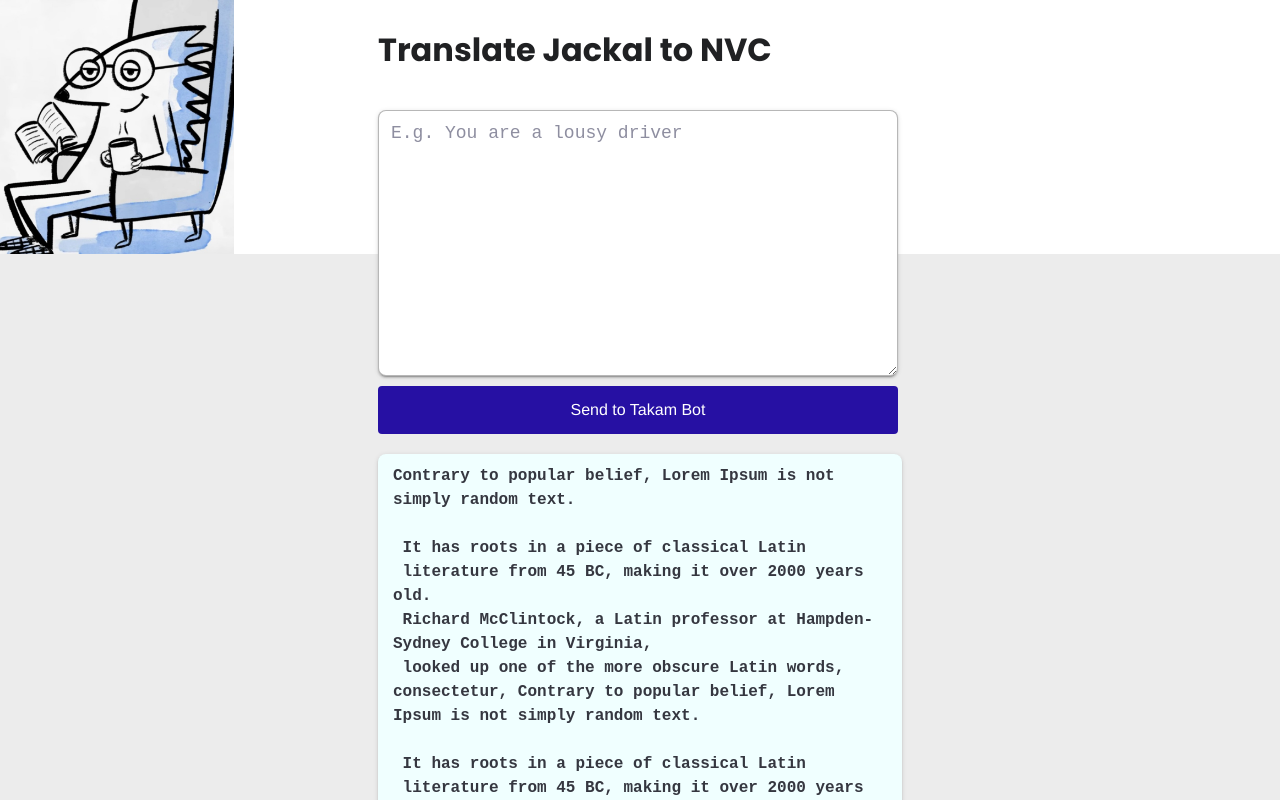
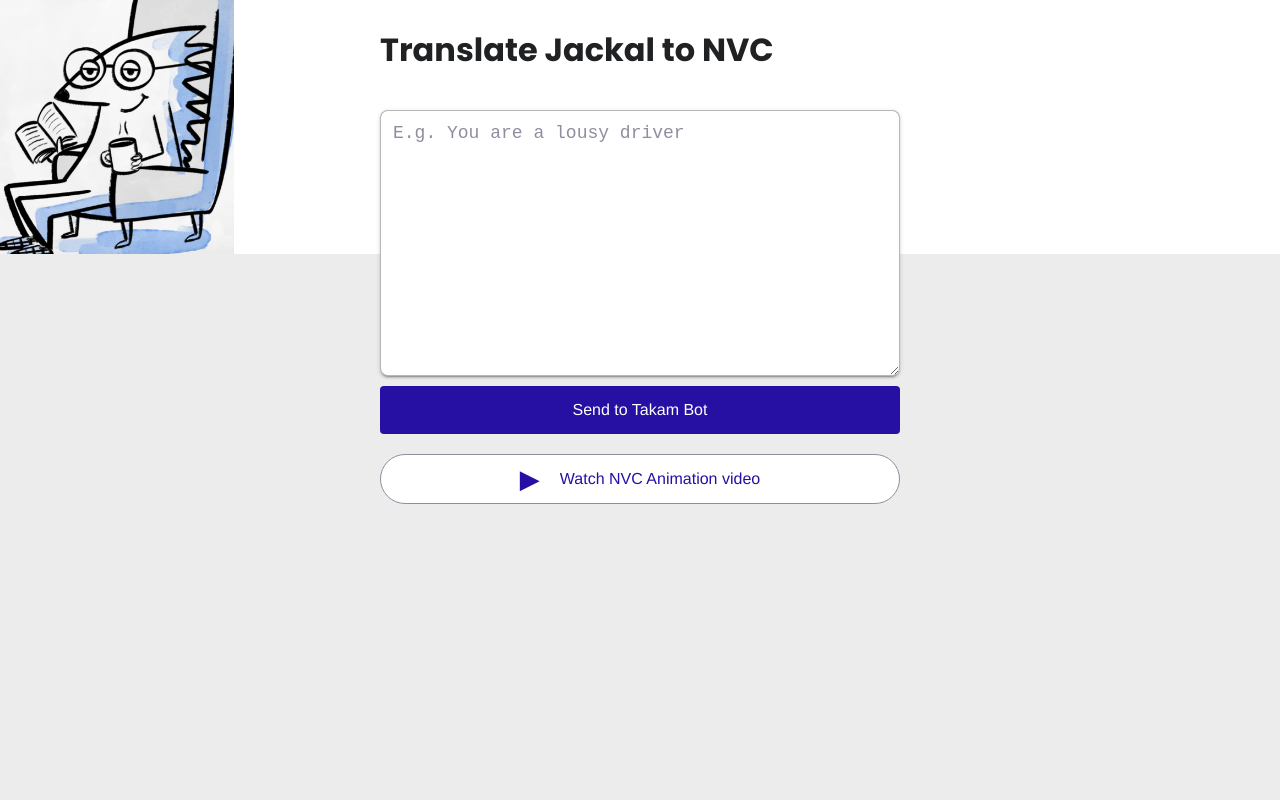
Before and after one commit to kugelblitz-one/nvc-bot, a Next.js app: page / in a window 1280 px wide. Shown: the top 800 px of the page. Built offline with nearby package versions, Linux system fonts and the light colour scheme; a web font is replaced by a local one.

Commit message:
styled link

```diff
--- a/pages/index.js
+++ b/pages/index.js
@@ -17,7 +17,7 @@
 
 export default function Home() {
     const [nvcTextInput, setNVCTextInput] = useState("");
-    const [result, setResult] = useState(demoText);
+    const [result, setResult] = useState();
     const [isLoading, setIsLoading] = useState(false);
     const pressKey = (event) => event.keyCode === 13 ? onSubmit(event) : null
 
@@ -85,9 +85,12 @@
                     {result}</pre>
                         </div>
                     </div> : null}
-                    <a href={'https://www.youtube.com/watch?v=V-UIj01jZBE&t=3s'} target="_blank">
-                        <div className={styles.videoLink}><span style={{fontSize: '26px', marginRight: "20px"}}> ▶ </span>   Watch NVC Animation video</div>
-                    </a>
+                    <div className={styles.videoLinkWrapper} >
+                        <a href={'https://www.youtube.com/watch?v=V-UIj01jZBE&t=3s'} target="_blank">
+                            <div className={styles.videoLink}><span style={{fontSize: '26px', marginRight: "20px"}}> ▶ </span>   Watch NVC Animation video</div>
+                        </a>
+                    </div>
+
 
 
 
--- a/pages/index.module.css
+++ b/pages/index.module.css
@@ -47,6 +47,7 @@
     align-self: start;
     position: static;
 }
+
 .main .iconContainer {
     background-color: white;
     width: 100vw;
@@ -112,16 +113,25 @@
     text-align: center;
     cursor: pointer;
 }
+
+.main .videoLinkWrapper {
+    display: flex;
+    flex-direction: column;
+    justify-content: center;
+    width: 100%;
+}
+
 .main .videoLink {
     border-radius: 30px;
-    margin : 20px 0 50px;
+    margin: 20px auto 50px;
+   max-width: 90vw;
     display: flex;
     flex-direction: row;
     justify-content: center;
     padding: 12px 0;
     color: #2610a3;
     background-color: #fff;
-    border:solid 1px  #8e8ea0 ;
+    border: solid 1px #8e8ea0;
     text-decoration: none !important;
     text-align: center;
     cursor: pointer;
@@ -171,9 +181,10 @@
 
 
     }
+
     .main .centercol {
         position: relative;
-        top:  0px;
+        top: 0px;
     }
 
     .preClass {
```
